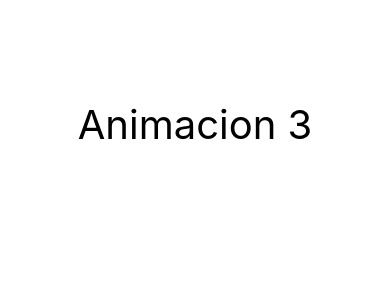
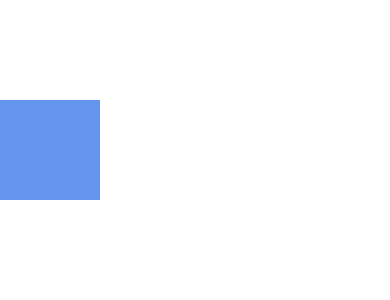
Before and after one commit to Ricardo-VP/RN-animaciones, a React Native app: screen / in a window 390 px wide. Shown: the top 300 px of the page. Built offline with nearby package versions, Linux system fonts and the light colour scheme.

Commit message:
Animando caja 0 a 360grados con interpolate

```diff
--- a/App.js
+++ b/App.js
@@ -11,6 +11,7 @@
 import Animacion1 from './components/Animacion1';
 import Animacion2 from './components/Animacion2';
 import Animacion3 from './components/Animacion3';
+import Animacion4 from './components/Animacion4';
 
 
 const App = () => {
@@ -19,7 +20,8 @@
       <View style={styles.contenido}>
         {/* <Animacion1 />
         <Animacion2 /> */}
-        <Animacion3 />
+        {/* <Animacion3 /> */}
+        <Animacion4 />
       </View>
     </>
   );
--- /dev/null
+++ b/components/Animacion4.js
@@ -0,0 +1,39 @@
+import React, {useState, useEffect} from 'react';
+import {StyleSheet, Text, Animated, View } from 'react-native';
+
+const Animacion4 = () => {
+  const [animacion] = useState(new Animated.Value(0));
+  useEffect(() => {
+    Animated.timing(animacion, {
+      toValue: 360, // al valor final
+      duration: 500, // duracion
+    }).start(); // inicia la animacion
+  }, []);
+
+  const interpolacion = animacion.interpolate({
+      inputRange: [0, 360], // rango de valores
+      outputRange: ['0deg', '360deg'] // valores de salida
+  });
+
+  const estiloAnimacion = {
+      transform : [{ rotate: interpolacion }]
+  }
+
+  return (
+    <>
+      <View>
+        <Animated.View style={[styles.caja, estiloAnimacion]}></Animated.View>
+      </View>
+    </>
+  );
+};
+
+const styles = StyleSheet.create({
+  caja: {
+    width: 100,
+    height: 100,
+    backgroundColor: 'cornflowerblue',
+  },
+});
+
+export default Animacion4;
```
